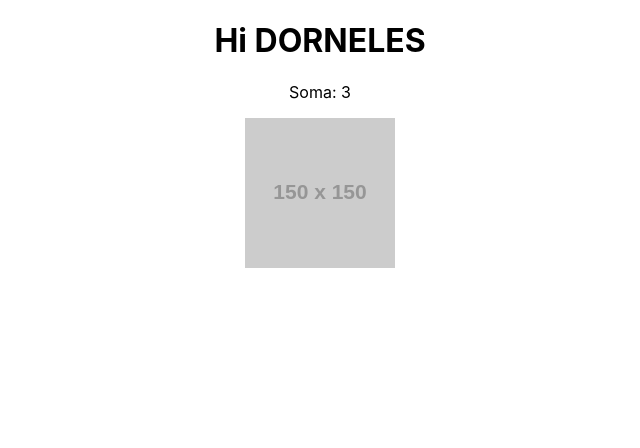
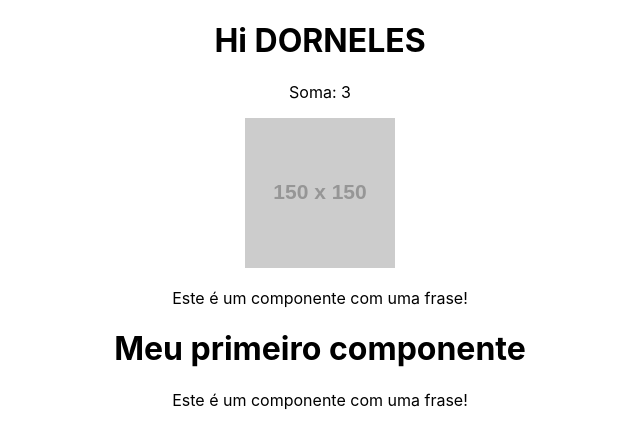
Before and after one commit to dornelesfernando/Frameworks, a React (Create React App) app in the folder React.js/my-project/: page / in a window 1280 px wide. Shown: the top 448 px of the page, without its empty margins (320-960 px from the left). Built offline with nearby package versions, Linux system fonts and the light colour scheme.

Commit message:
init - components

```diff
--- a/React.js/my-project/src/App.js
+++ b/React.js/my-project/src/App.js
@@ -1,4 +1,5 @@
 import './App.css';
+import HelloWorld from './components/HelloWorld';
 
 function App() {
 
@@ -16,6 +17,7 @@
      <h1>Hi {newName}</h1>
      <p>Soma: {sum(1, 2)}</p>
      <img src={url} alt="Minha Imagem"/>
+     <HelloWorld/>
     </div>
   );
 }
--- /dev/null
+++ b/React.js/my-project/src/components/Frase.js
@@ -0,0 +1,9 @@
+function Frase(){
+    return (
+        <div>
+            <p>Este é um componente com uma frase!</p>
+        </div>
+    )
+}
+
+export default Frase;
--- /dev/null
+++ b/React.js/my-project/src/components/HelloWorld.js
@@ -0,0 +1,14 @@
+import Frase from "./Frase";
+
+function HelloWorld(){
+
+    return (
+        <div>
+            <Frase/>
+            <h1>Meu primeiro componente</h1>
+            <Frase/>
+        </div>
+    )
+}
+
+export default HelloWorld;
```
